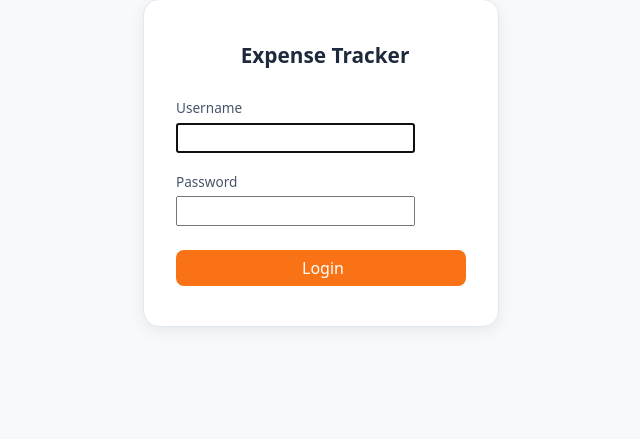
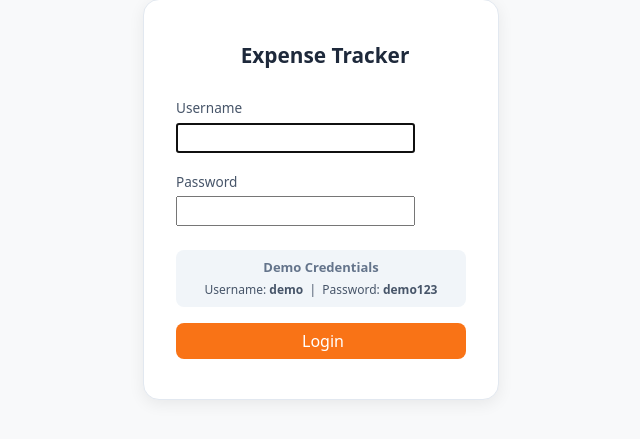
Before and after one commit to sripadadheeraj25/Expense_tracker, a Django app: page /login/ in a window 1280 px wide. Shown: the part 105-544 px from the top of the page, without its empty margins (319-959 px from the left). Run offline with Django 5.2, Linux system fonts and the light colour scheme.

Commit message:
Public dashboard, add demo credentials

```diff
--- a/expenses/templates/expenses/login.html
+++ b/expenses/templates/expenses/login.html
@@ -23,6 +23,14 @@
                 <div class="alert alert-danger">{{ form.non_field_errors }}</div>
                 {% endif %}
                 <div class="d-grid mt-4">
+                    <div class="text-center mb-3 p-2" style="background:#f1f5f9; border-radius:8px;">
+    <p class="mb-1" style="font-size:13px; color:#64748b;">
+        <strong>Demo Credentials</strong>
+    </p>
+    <p class="mb-0" style="font-size:12px; color:#475569;">
+        Username: <strong>demo</strong> &nbsp;|&nbsp; Password: <strong>demo123</strong>
+    </p>
+</div>
                     <button type="submit" class="btn btn-orange">
                         <i class="bi bi-box-arrow-in-right me-1"></i>Login
                     </button>
--- a/expenses/views.py
+++ b/expenses/views.py
@@ -8,8 +8,6 @@ from .forms import ExpenseForm
 import json
 from datetime import date
 
-
-@login_required
 def expense_list(request):
     expenses = Expense.objects.all()
 
```
Also changed, not shown: 1 other file.
